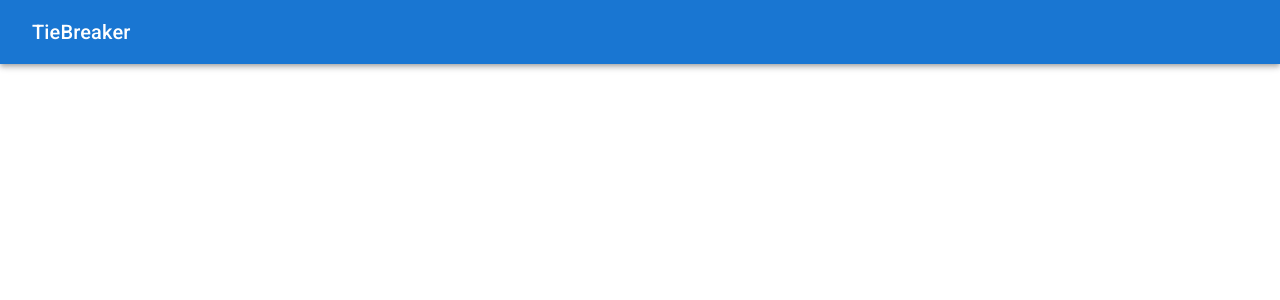
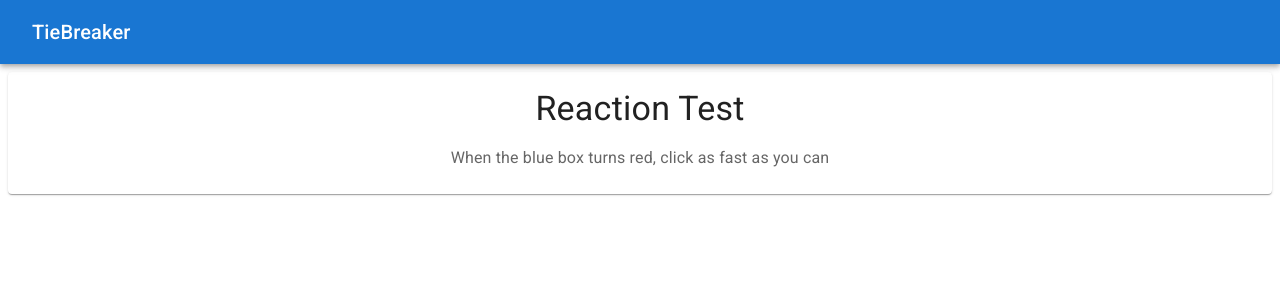
Before and after one commit to Glenn-Chiang/TieBreaker, a React (Vite) app: page /games/reaction-test in a window 1280 px wide. Shown: the top 300 px of the page. Built offline with nearby package versions, Linux system fonts and the light colour scheme.

Commit message:
Create GameBanner component

```diff
--- /dev/null
+++ b/src/components/GameBanner.tsx
@@ -0,0 +1,15 @@
+import { Card, CardContent, Stack, Typography } from "@mui/material";
+import { Game } from "../data/games";
+
+export default function GameBanner({game}: {game: Game}) {
+  return (
+    <Card sx={{ textAlign: "center" }}>
+      <CardContent>
+        <Stack gap={2}>
+        <Typography variant="h4">{game.name}</Typography>
+        <Typography variant="body1" color="textSecondary">{game.description}</Typography>
+        </Stack>
+      </CardContent>
+    </Card>
+  );
+}
--- a/src/data/games.ts
+++ b/src/data/games.ts
@@ -6,8 +6,12 @@ export interface Game {
 
 export const GAMES: Game[] = [
   { id: "coin-toss", name: "Coin Toss", description: "description" },
-  { id: "dice-roll", name: "Dice Roll", description: "description"},
+  { id: "dice-roll", name: "Dice Roll", description: "description" },
   { id: "spin-the-wheel", name: "Spin the Wheel", description: "description" },
-  { id: "reaction-test", name: "Reaction Test", description: "description"},
-  { id: "stat-challenge", name: "Stat Challenge", description: "description"},
+  {
+    id: "reaction-test",
+    name: "Reaction Test",
+    description: "When the blue box turns red, click as fast as you can",
+  },
+  { id: "stat-challenge", name: "Stat Challenge", description: "description" },
 ];
--- a/src/pages/ReactionTest.tsx
+++ b/src/pages/ReactionTest.tsx
@@ -1,5 +1,14 @@
+import { Box } from "@mui/material";
+import GameBanner from "../components/GameBanner";
+import { GAMES } from "../data/games";
+
 export default function ReactionTest() {
+  const gameData = GAMES.find((data) => data.id === "reaction-test")!;
+
   return (
-    <></>
-  )
+    <Box>
+      <GameBanner game={gameData} />
+
+    </Box>
+  );
 }
```
